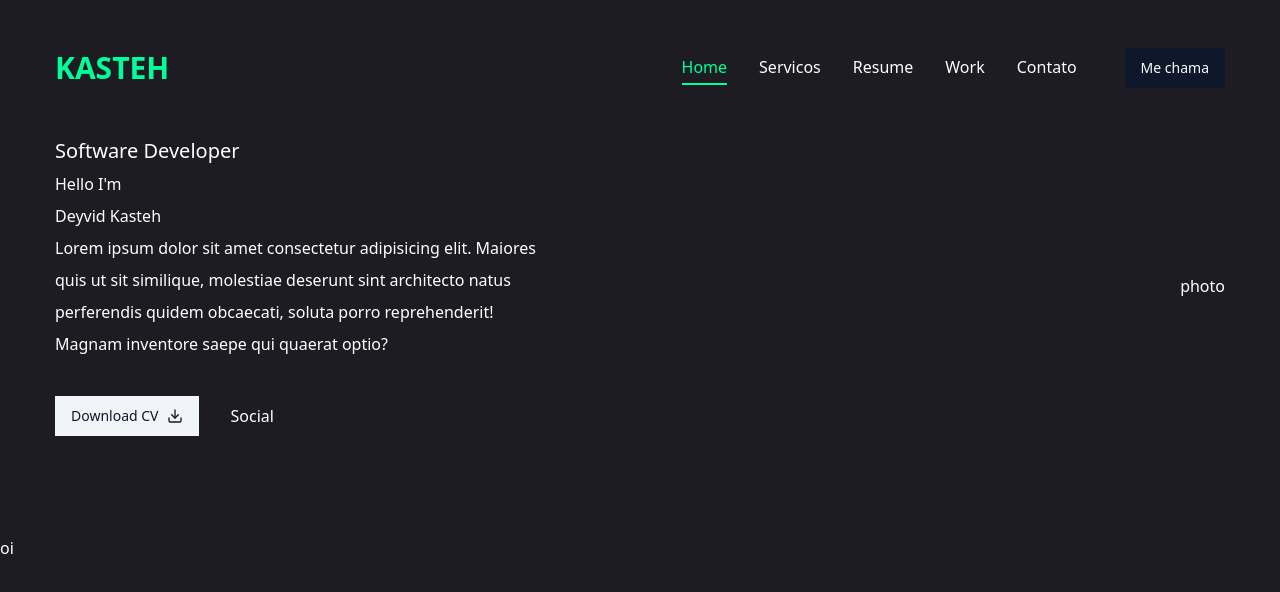
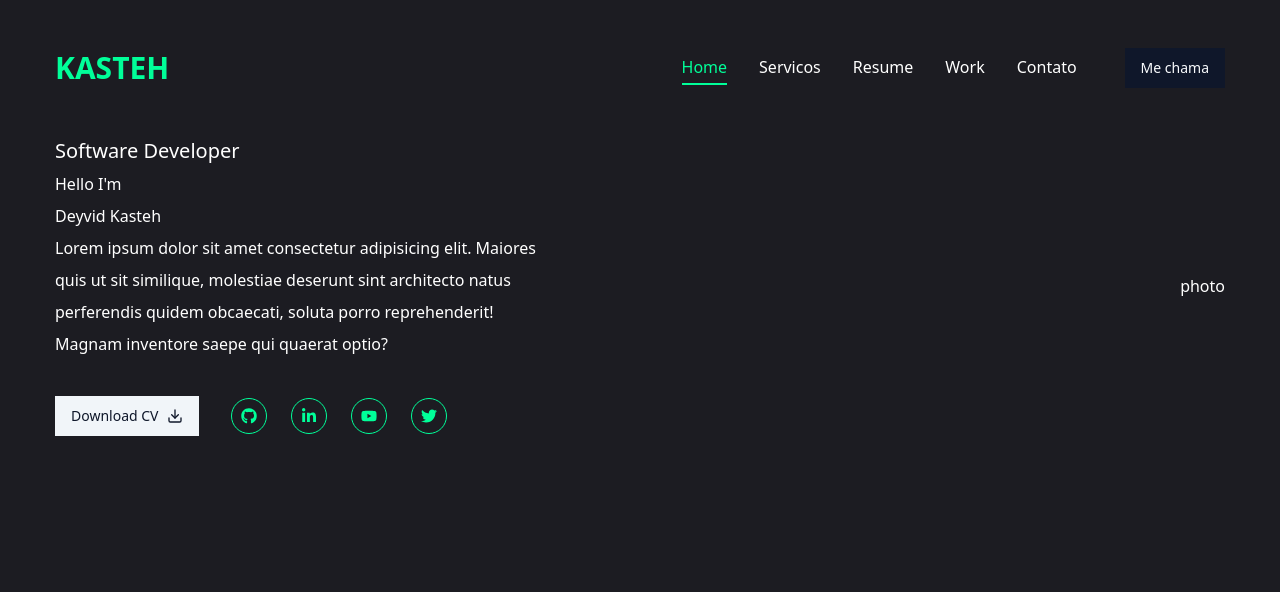
Before and after one commit to Deyvid-Kasteh/portfolio-em-next14, a Next.js app: page / in a window 1280 px wide. Shown: the top 592 px of the page. Built offline with nearby package versions, Linux system fonts and the light colour scheme.

Commit message:
feat: Social componente implementation on homepage

```diff
--- a/app/page.jsx
+++ b/app/page.jsx
@@ -1,5 +1,10 @@
 import { Button } from "@/components/ui/button";
 import { FiDownload } from "react-icons/fi";
+
+
+
+// components
+import Social from "@/components/Social";
 
 const Home = () => {
   return (
@@ -23,13 +28,14 @@
                 <span>Download CV</span>
                 <FiDownload/>
               </Button>
-              <div className="mb-8 xl:mb-0">Social</div>
+              <div className="mb-8 xl:mb-0">
+                <Social containerStyles="flex gap-6" iconStyles="text-2xl w-9 h-9 border border-accent rounded-full flex justify-center items-center text-accent text-base hover:bg-accent hover:text-primary hover:transition-all duration-500" />
+              </div>
             </div>
           </div>
           <div>photo</div>
         </div>
       </div>
-      oi
     </section>
   );
 };
```
